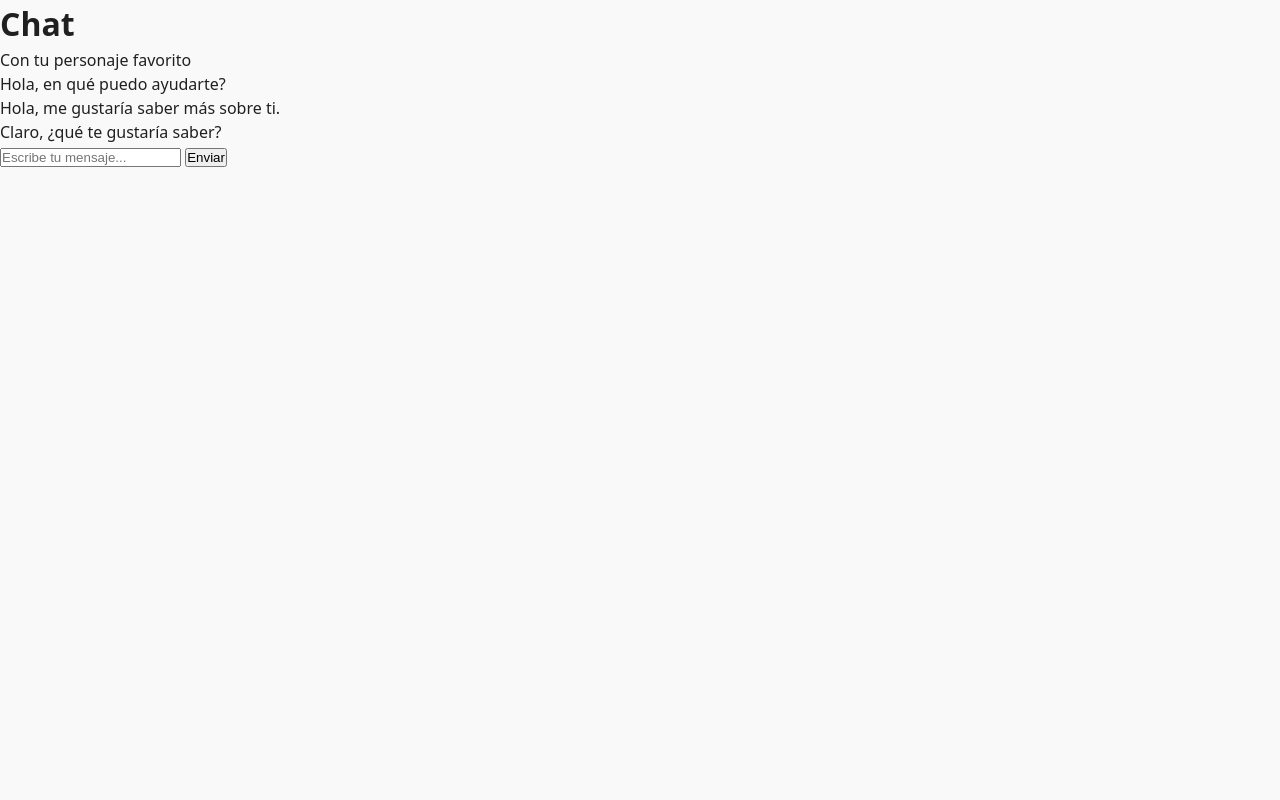
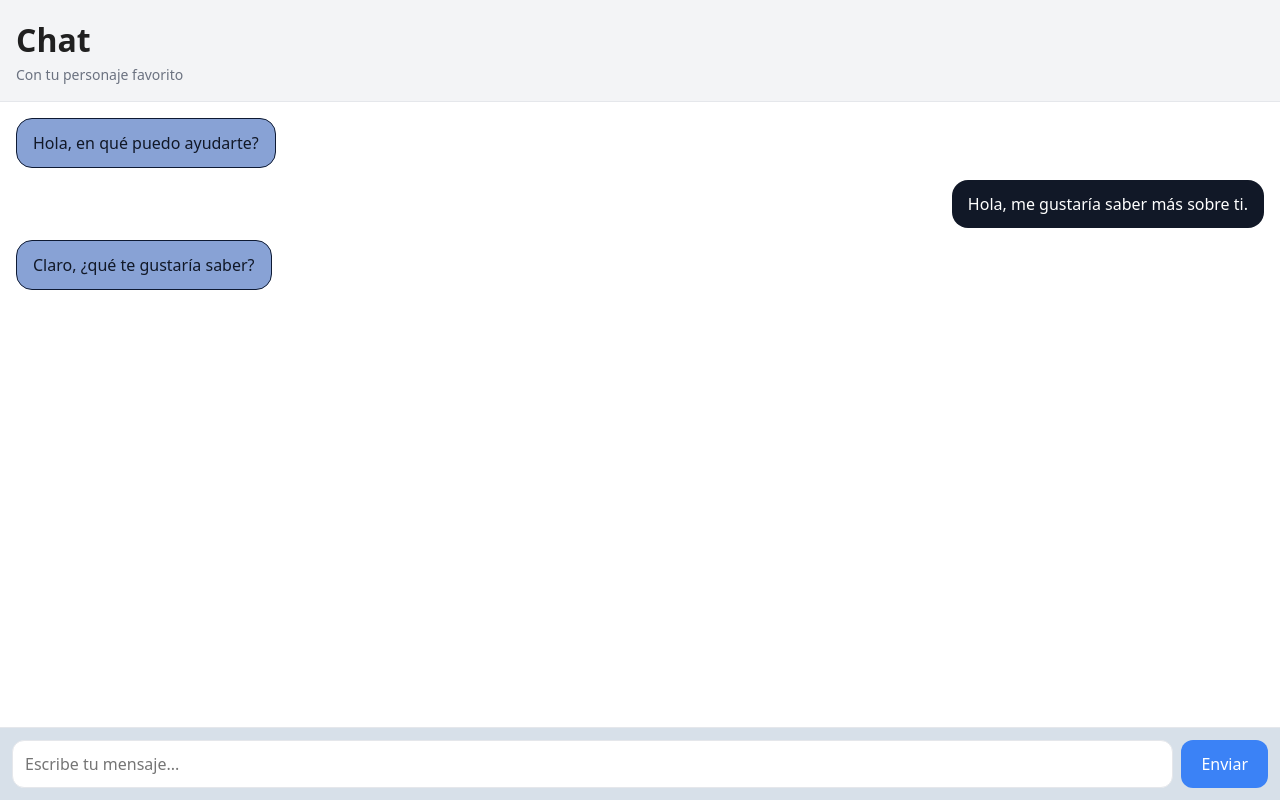
Before and after one commit to melinarodriguez03-source/ProyectoM3_MelinaRodriguez, a plain HTML site: page index.html in a window 1280 px wide. Drawn offline with Linux system fonts and the light colour scheme.

Commit message:
se modifica carpeta css

```diff
--- a/styles.css
+++ b/styles.css
@@ -21,3 +21,96 @@ body {
     color: #202020;
     background: #f9f9f9;
 }
+
+.chatApp {
+    display: flex;
+    flex-direction: column;
+    height: 100vh;
+    background: #fff;
+}
+
+.chatHeader {
+    padding: 1rem;
+    border-bottom: 1px solid #e5e7eb;
+    background: #f3f4f6;
+}
+
+.chatHeader__tittle {
+    font-size: 1.25rem;
+    font-weight: 600;
+}
+
+.chatHeader__subtitle {
+    font-size: 0.875rem;
+    color: #6b7280;
+}
+
+.chatMessages {
+    flex: 1;
+    padding: 1rem;
+    overflow: auto;
+    display: flex;
+    flex-direction: column;
+    gap: 0.75rem;
+    overscroll-behavior-y: contain;
+}
+
+.chatComposer {
+    display: flex;
+    gap: 0.5rem;
+    padding: 0.75rem;
+    border-top: 1px solid #e5e7eb;
+    background: #d7e0e9;
+}
+
+/* Messages */
+.message {
+    max-width: 85%;
+    padding: 0.75rem 1rem;
+    border-radius: 1rem;
+    word-wrap: break-word;
+}
+
+.message--character {
+    align-self: flex-start;
+    background: #88a2d5;
+    color: #111827;
+    border: 1px solid #0e1a33;
+}
+
+.message--user {
+    align-self: flex-end;
+    background: #111827;
+    color: #ffffff;
+}
+
+.chatComposer__input {
+    flex: 1;
+    min-width: 0;
+    padding: 0.75rem;
+    font-family: inherit;
+    font-size: 1rem;
+    border: 1px solid #e5e7eb;
+    border-radius: 0.75rem;
+    outline: none;
+}
+
+.chatComposer__input:focus {
+    border-color: #3b82f6;
+}
+
+.chatComposer__send {
+    padding: 0.75rem 1.25rem;
+    font-family: inherit;
+    font-size: 1rem;
+    color: #fff;
+    background: #3b82f6;
+    border: 0;
+    border-radius: 0.75rem;
+    cursor: pointer;
+    white-space: nowrap;
+}
+
+.chatComposer__send:hover {
+    background: #2563eb;
+}
```
